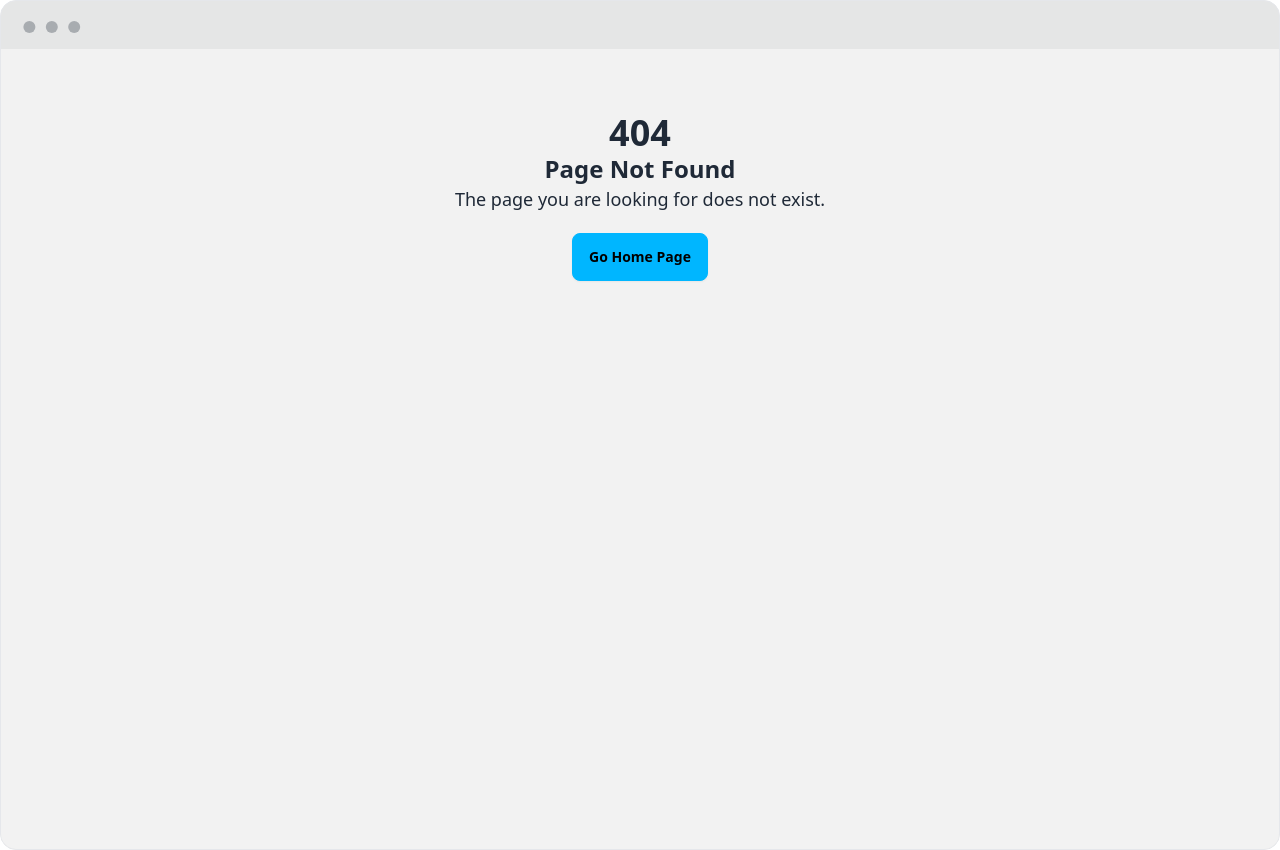
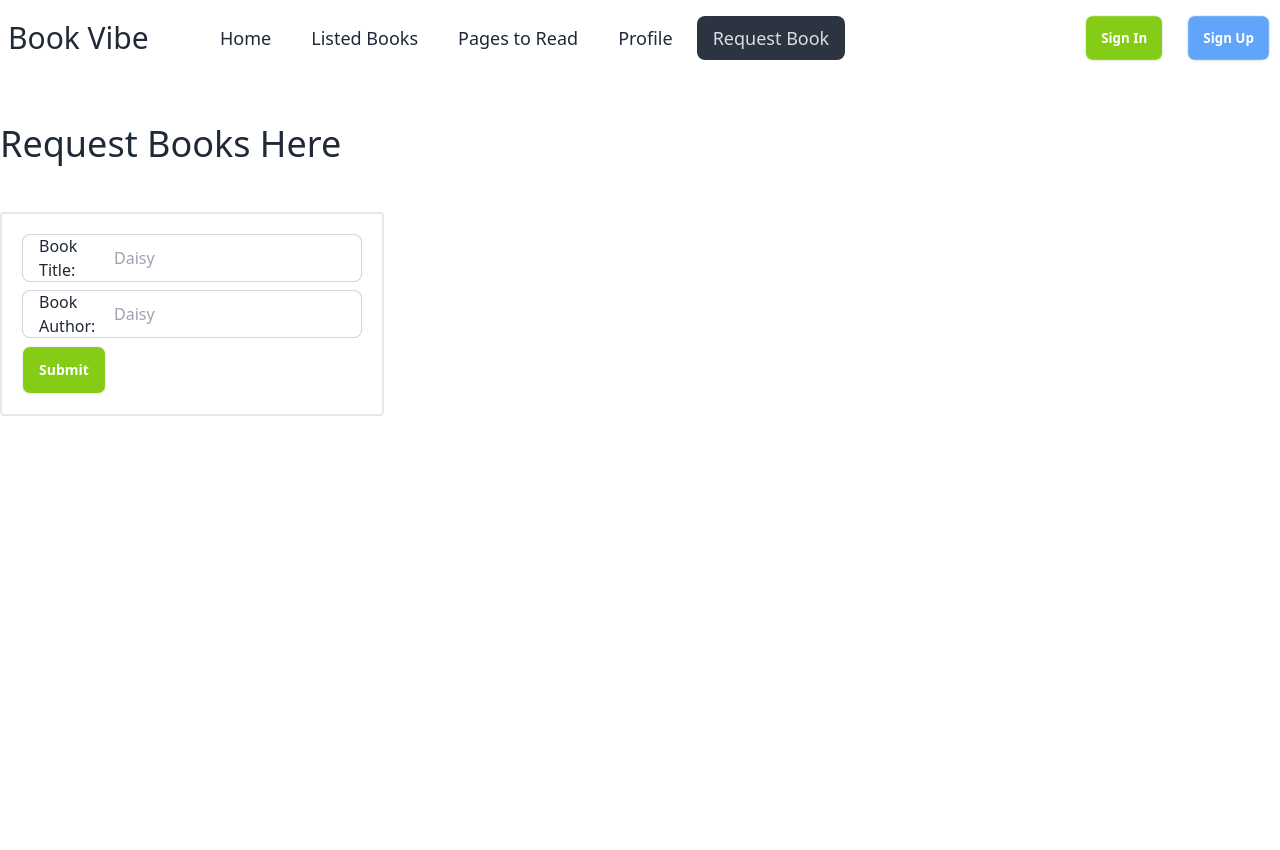
Before and after one commit to Rafiulomar0/book-review, a React (Vite) app: page /reqBook in a window 1280 px wide. Before the commit this address had no page. After the commit the page ends 800 px from the top, so only its background shows below. Built offline with nearby package versions, Linux system fonts and the light colour scheme; a web font is replaced by a local one.

Commit message:
profile and Request books navlink added

```diff
--- a/src/components/Header/Header.jsx
+++ b/src/components/Header/Header.jsx
@@ -3,14 +3,20 @@ import { NavLink } from "react-router-dom";
 const Header = () => {
   const navLink = (
     <>
-      <li className="text-xl">
+      <li className="text-lg">
         <NavLink to="/">Home</NavLink>
       </li>
-      <li className="text-xl">
+      <li className="text-lg">
         <NavLink to="/listedBooks">Listed Books</NavLink>
       </li>
-      <li className="text-xl">
+      <li className="text-lg">
         <NavLink to="/pageToRead">Pages to Read</NavLink>
+      </li>
+      <li className="text-lg">
+        <NavLink to="/profile">Profile</NavLink>
+      </li>
+      <li className="text-lg">
+        <NavLink to="/reqBook">Request Book</NavLink>
       </li>
     </>
   );
@@ -41,7 +47,7 @@ const Header = () => {
             {navLink}
           </ul>
         </div>
-        <a className="text-3xl font-medium">Book Vibe</a>
+        <a className="text-3xl font-medium  lg:w-48">Book Vibe</a>
       </div>
       <div className="navbar-center hidden lg:flex">
         <ul className="menu menu-horizontal px-1 space-x-2">{navLink}</ul>
--- a/src/components/Navbar/Navbar.css
+++ /dev/null
@@ -1,5 +0,0 @@
-nav a.active {
-  text-decoration: underline;
-  color: peru;
-  background-color: aqua;
-}
--- a/src/components/Navbar/Navbar.jsx
+++ /dev/null
@@ -1,5 +0,0 @@
-import { NavLink } from "react-router-dom";
-import "./Navbar.css";
-const Navbar = () => {};
-
-export default Navbar;
--- /dev/null
+++ b/src/components/Profile/Profile.jsx
@@ -0,0 +1,40 @@
+import { FaInstagram } from "react-icons/fa";
+import { FaTwitter } from "react-icons/fa6";
+import { Link } from "react-router-dom";
+const Profile = () => {
+  return (
+    <div className="container mx-auto mt-12">
+      <div className="flex flex-col lg:flex-row gap-16 p-2">
+        <div className="avatar">
+          <div className="w-96 rounded">
+            <img src="https://i.ibb.co/98fjzmt/Screenshot-2024-05-27-124753.png" />
+          </div>
+        </div>
+        <div className="space-y-2">
+          <h2 className="text-2xl">Name: SpongeBob</h2>
+          <h2 className="text-xl">Occupation: Fry cook at the Krusty Krab</h2>
+          <h2 className="text-xl">
+            Residence: A pineapple under the sea in Bikini Bottom
+          </h2>
+          <h2 className="text-xl">
+            Best Friend: Patrick Star, a friendly but dim-witted starfish
+          </h2>
+          <div className="space-y-2">
+            <h2 className="text-2xl">Social: </h2>
+            <div className="flex gap-5">
+              <FaInstagram className="text-6xl text-red-600" />
+              <FaTwitter className="text-6xl text-blue-500" />
+            </div>
+          </div>
+          <div className="pt-5">
+            <Link to="/pageToRead" className="btn btn-info text-white">
+              Page To read
+            </Link>
+          </div>
+        </div>
+      </div>
+    </div>
+  );
+};
+
+export default Profile;
--- /dev/null
+++ b/src/components/RequestBooks/RequestBooks.jsx
@@ -0,0 +1,35 @@
+import { ToastContainer, toast } from "react-toastify";
+
+const RequestBooks = () => {
+  const requestSubmitted = () => toast("Request Submitted Successfully");
+  const handleSubmit = (e) => {
+    requestSubmitted();
+    e.preventDefault();
+  };
+  return (
+    <div className="container mx-auto mt-12">
+      <h2 className="text-4xl">Request Books Here</h2>
+      <form
+        className="border-2 p-5 rounded w-96 mt-12 space-y-2"
+        onSubmit={handleSubmit}
+      >
+        <label className="input input-bordered flex items-center gap-2 text-bold">
+          Book Title:
+          <input type="text" className="grow" placeholder="Daisy" required />
+        </label>
+        <label className="input input-bordered flex items-center gap-2">
+          Book Author:
+          <input type="text" className="grow" placeholder="Daisy" required />
+        </label>
+        <input
+          type="submit"
+          value="Submit"
+          className="btn bg-lime-500 text-white font-bold text-md"
+        />
+      </form>
+      <ToastContainer />
+    </div>
+  );
+};
+
+export default RequestBooks;
```
Also changed, not shown: src/main.jsx (+10 -0 lines).
